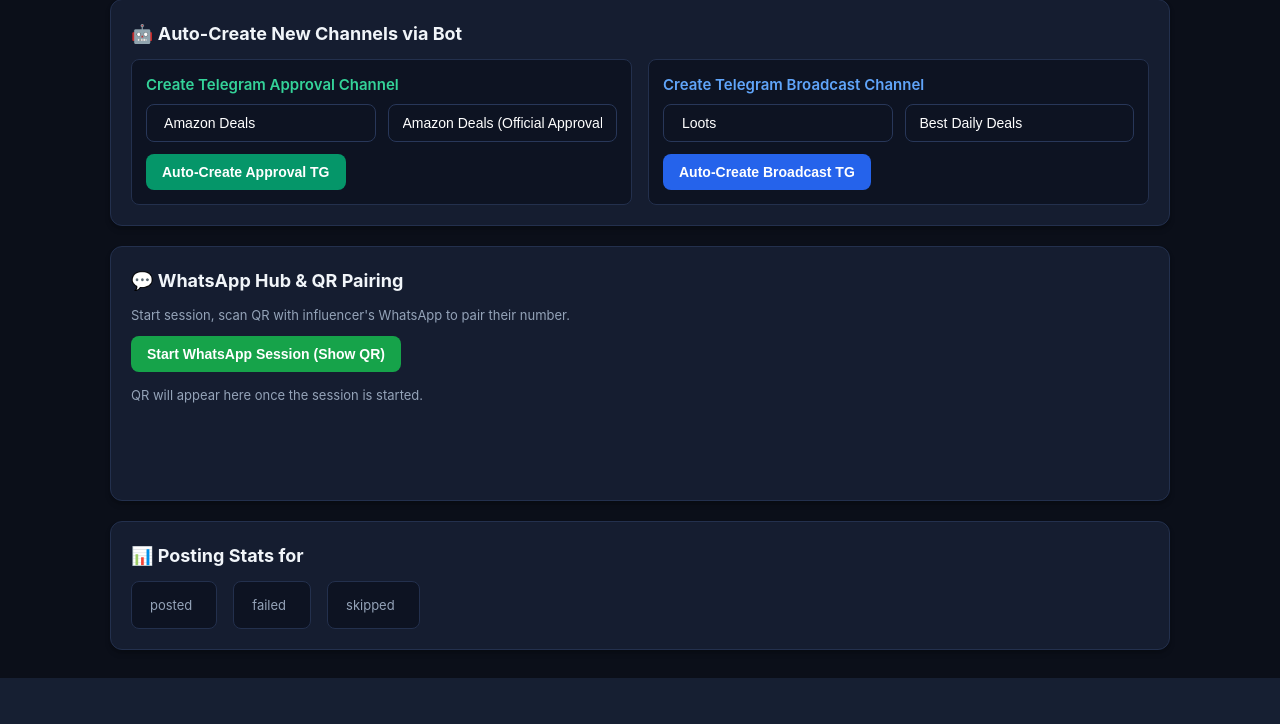
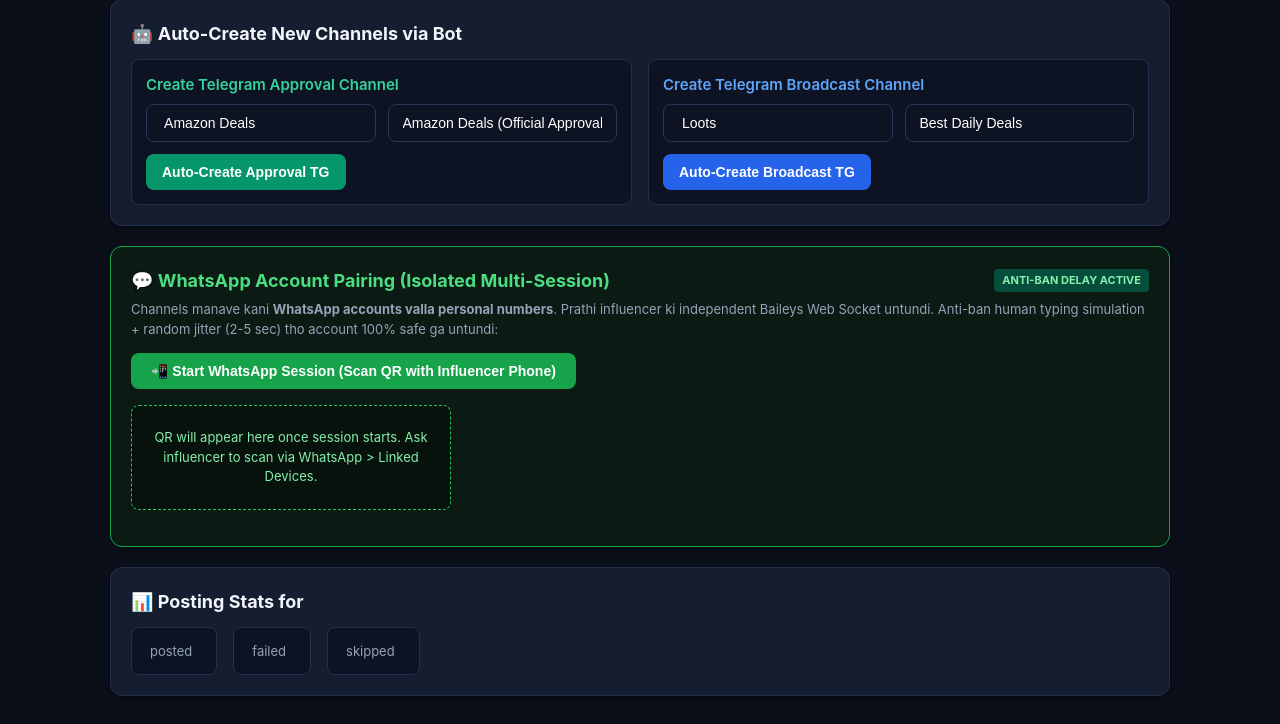
Before and after one commit to charanpendota98-prog/Influencers-deals, a Flask app: template dashboard/templates/influencer.html in a window 1280 px wide. Shown: the part 1146-1870 px from the top of the page. Before the commit the page ends 1824 px from the top, so only its background shows below. Run offline with Flask 3, Linux system fonts and the light colour scheme; the template is opened without the code that fills it, so the values that code supplies are empty.

Commit message:
Implement isolated multi-session WhatsApp pairing with human typing emulation and anti-ban jitter
Co-authored-by: arena-agent <297053741+arena-agent@users.noreply.github.com>

```diff
--- a/dashboard/templates/influencer.html
+++ b/dashboard/templates/influencer.html
@@ -222,14 +222,19 @@
 </section>
 
 <!-- WHATSAPP SECTION -->
-<section class="card">
-  <h2>💬 WhatsApp Hub &amp; QR Pairing</h2>
-  <p class="hint">Start session, scan QR with influencer's WhatsApp to pair their number.</p>
-  <form method="post" action="{{ url_for('pair_wa', inf_id=inf.id) }}" style="margin-top: 10px;">
-    <button type="submit" style="background:#16a34a;">Start WhatsApp Session (Show QR)</button>
+<section class="card" style="border: 1px solid #16a34a; background: #0c1a14;">
+  <div style="display:flex; justify-content:space-between; align-items:center;">
+    <h2 style="color: #4ade80; margin: 0;">💬 WhatsApp Account Pairing (Isolated Multi-Session)</h2>
+    <span style="background:#064e3b; color:#86efac; font-size:11px; padding:3px 8px; border-radius:4px; font-weight:700;">ANTI-BAN DELAY ACTIVE</span>
+  </div>
+  <p class="hint">Channels manave kani <b>WhatsApp accounts valla personal numbers</b>. Prathi influencer ki independent Baileys Web Socket untundi. Anti-ban human typing simulation + random jitter (2-5 sec) tho account 100% safe ga untundi:</p>
+
+  <form method="post" action="{{ url_for('pair_wa', inf_id=inf.id) }}" style="margin-top: 14px;">
+    <button type="submit" style="background:#16a34a; font-weight:bold; padding:10px 20px;">📲 Start WhatsApp Session (Scan QR with Influencer Phone)</button>
   </form>
-  <div id="qrbox" class="qrbox" data-key="{{ wa_key }}" style="margin: 14px 0;">
-    <p class="hint">QR will appear here once the session is started.</p>
+
+  <div id="qrbox" class="qrbox" data-key="{{ wa_key }}" style="margin: 16px 0; background:#07120c; padding:16px; border-radius:8px; border:1px dashed #22c55e; max-width:320px; text-align:center;">
+    <p class="hint" style="color:#86efac;">QR will appear here once session starts. Ask influencer to scan via WhatsApp &gt; Linked Devices.</p>
   </div>
 </section>
 
```
Also changed, not shown: influencer_hub/pipeline.py (+11 -1 lines), wa_hub/wa_manager.js (+10 -0 lines).
